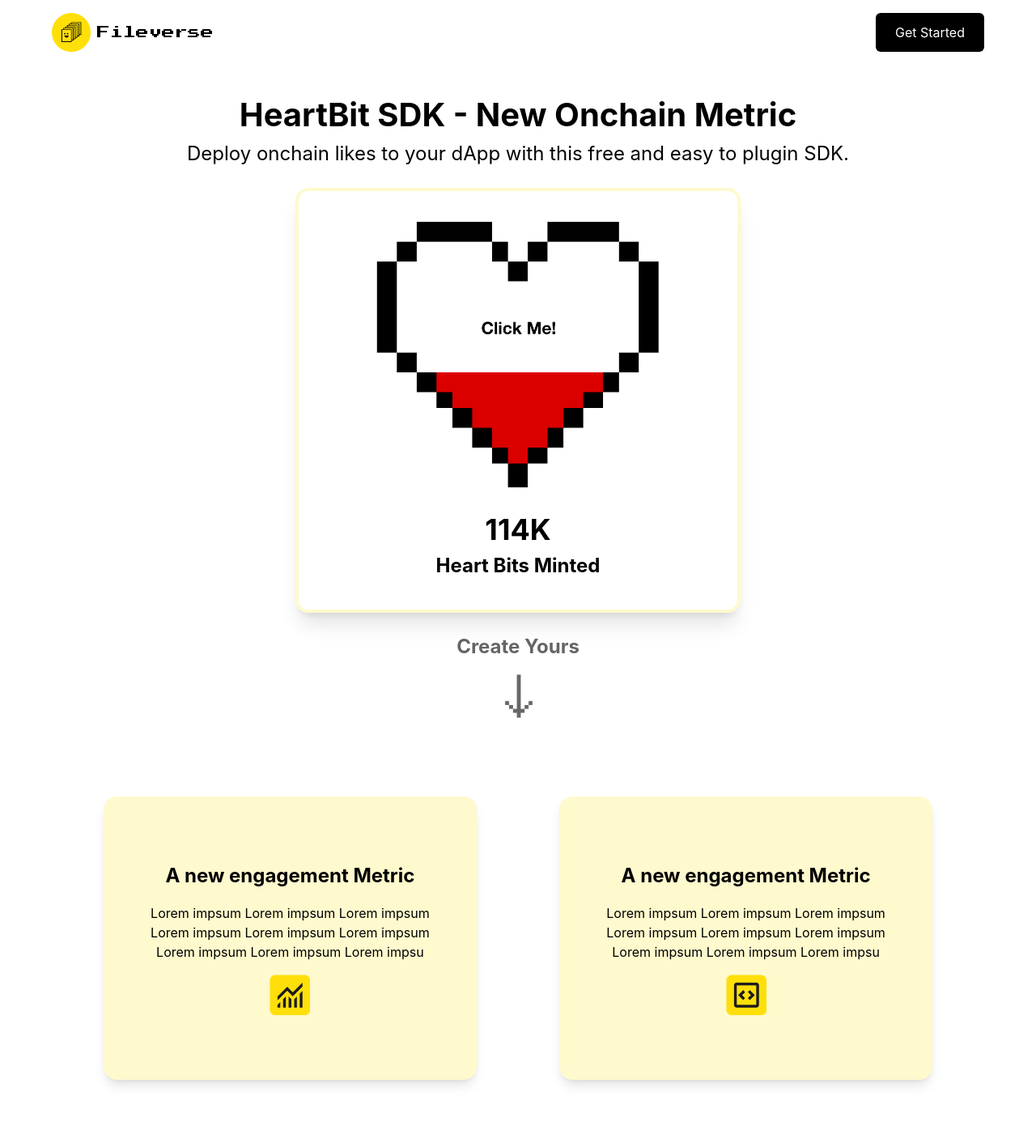
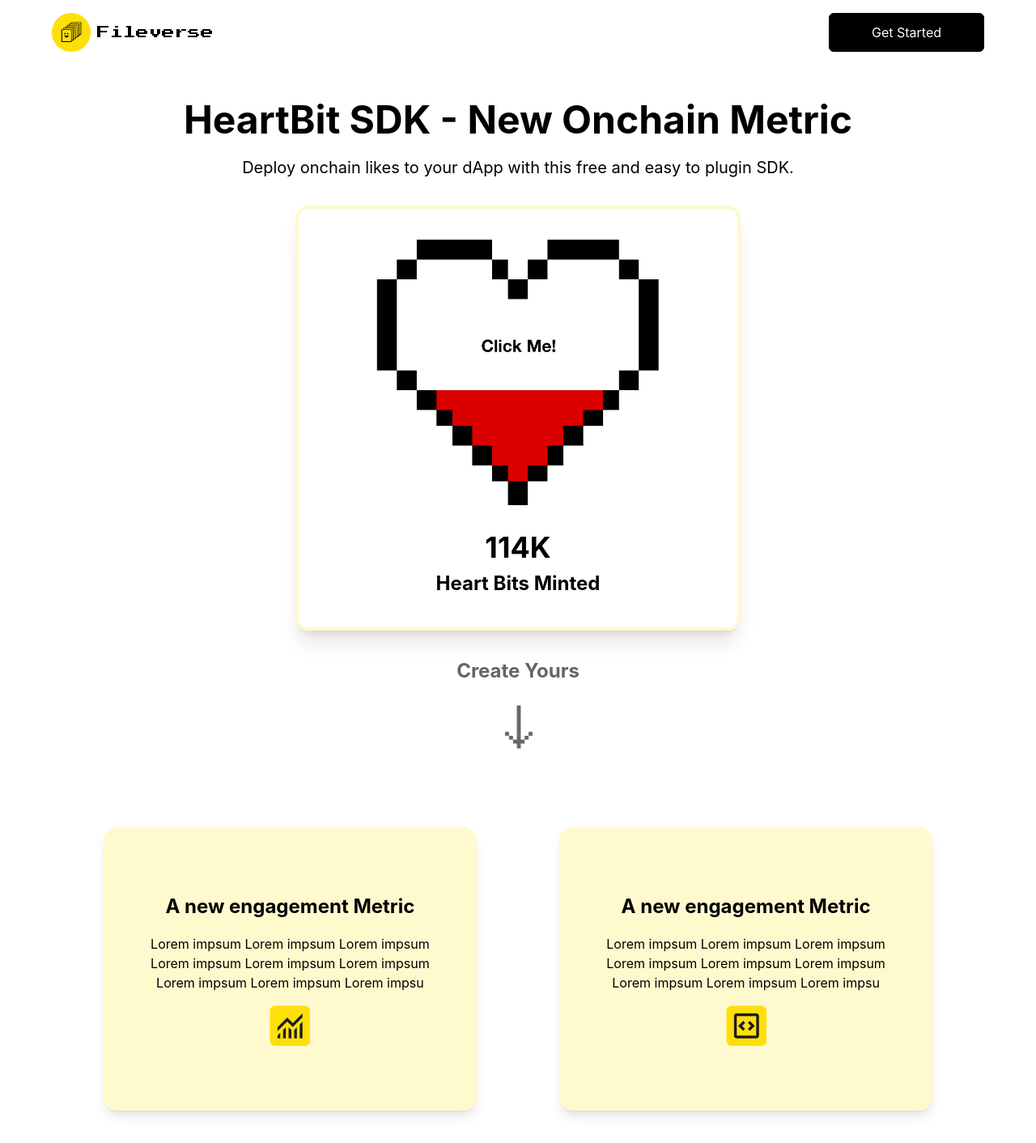
Before and after one commit to fileverse/fileverse-website-v2, a Next.js app: page /heartbit in a window 1280 px wide. Shown: the top 1412 px of the page at 81% size. Built offline with nearby package versions, Linux system fonts and the light colour scheme.

Commit message:
ui fixes

```diff
--- a/components/HeadNav.tsx
+++ b/components/HeadNav.tsx
@@ -12,7 +12,6 @@ import newTabIcon from '../public/assets/gotoIcon.svg';
 import hamburger from '../public/assets/hamburger.svg';
 import whiteArrow from '../public/assets/whiteArrow.svg';
 import xicon from '../public/assets/x-icon.svg';
-import PrimaryButton from './PrimaryButton';
 
 const HeadNav = ({
   defaultColor,
@@ -97,12 +96,21 @@ const HeadNav = ({
           </span>
         </div>
         {heartbitPage ? (
-          <div className="lg:w-[50%] w-full flex justify-end items-center">
-            <PrimaryButton
-              width={`${isMediaMax1025px ? '100px' : '191px'}`}
-              title={'Get Started'}
-              linkTo={'https://twitter.com/fileverse'}
-            />
+          <div
+            className={`
+            lg:w-[50%] duration-500 ease-in-out transition relative flex ${
+              top && !defaultColor ? 'bg-yellow ' : 'bg-white'
+            }    items-center h-full justify-end`}
+          >
+            <button
+              className={`border rounded-md ${
+                top || defaultColor ? 'bg-black text-white ' : 'bg-white'
+              } ${
+                isMediaMax1025px ? 'w-[8rem]' : ' w-[12rem] '
+              } flex transition duration-500 ease-in-out p-4 justify-center h-[3rem] items-center border-black`}
+            >
+              <p className={`${isMediaMax1025px && 'text-sm'}`}>Get Started</p>
+            </button>
           </div>
         ) : (
           <div
--- a/pages/heartbit.tsx
+++ b/pages/heartbit.tsx
@@ -23,18 +23,18 @@ export default function HeartBit() {
       >
         <div
           id="hero"
-          className="w-full flex flex-col justify-center items-center mt-28"
+          className="w-full flex flex-col justify-center items-center gap-2 mt-28"
         >
           <p
             className={`font-bold ${
-              isMediaMax1025px ? 'text-xl' : 'text-[40px]'
+              isMediaMax1025px ? 'text-2xl text-center' : 'text-[3rem]'
             } `}
           >
             HeartBit SDK - New Onchain Metric
           </p>
           <p
             className={` text-center ${
-              isMediaMax1025px ? 'text-sm w-[90%]' : 'text-2xl'
+              isMediaMax1025px ? 'text-base w-[90%]' : 'text-[1.25rem]'
             }`}
           >
             Deploy onchain likes to your dApp with this free and easy to plugin
@@ -121,13 +121,11 @@ export default function HeartBit() {
           id="getstarted"
           className="flex flex-col justify-between items-center gap-8"
         >
-          <span className={`${isMediaMax1025px ? 'text-xl' : 'text-3xl'}`}>
-            <PrimaryButton
-              width={` ${!isMediaMax1025px && '337px'}`}
-              title={'Get Started'}
-              linkTo={'https://twitter.com/fileverse'}
-            />
-          </span>
+          <PrimaryButton
+            title={'Get Started'}
+            linkTo={'https://twitter.com/fileverse'}
+            openNewTab={true}
+          />
           {!isMediaMax1025px && (
             <div className="flex gap-14 font-bold">
               <div className="flex gap-1.5">
```
